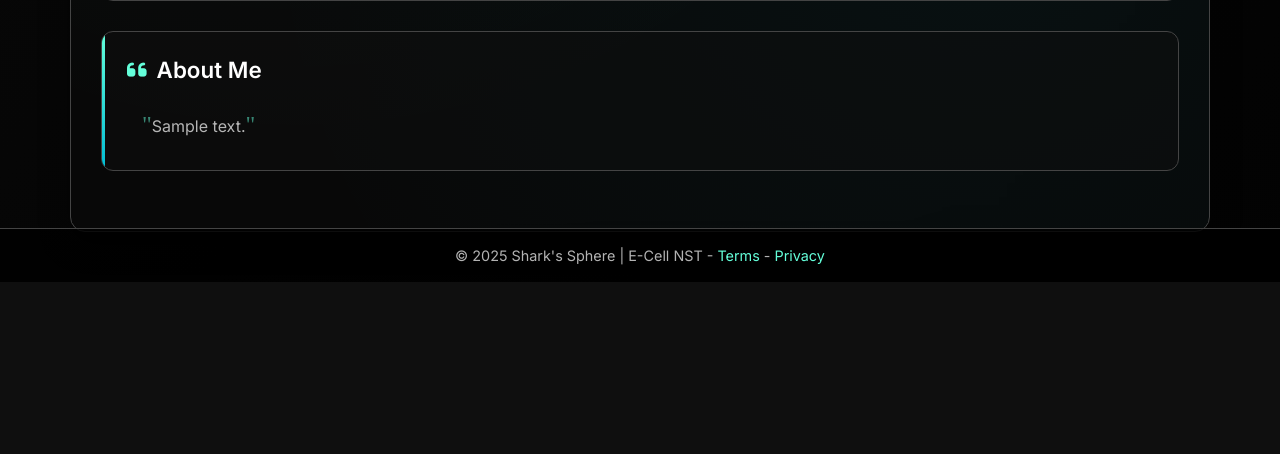
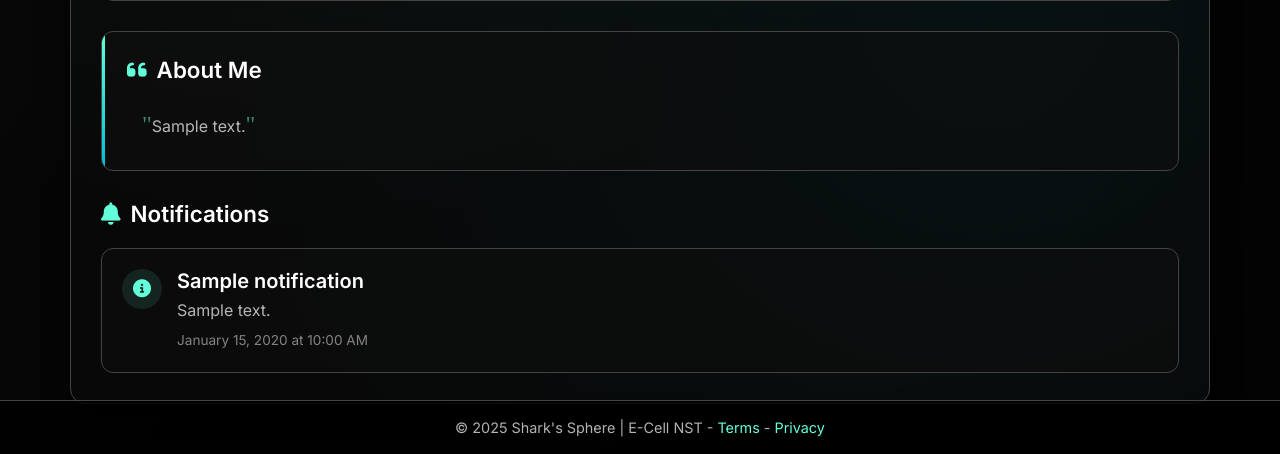
Before and after one commit to CodyBrat/E-cell2.0, a Flask app: page /dashboard in a window 1280 px wide. Shown: the part 1055-1509 px from the top of the page. Before the commit the page ends 1337 px from the top, so only its background shows below. Run offline with Flask 3, Linux system fonts and the light colour scheme; the visitor is signed in with stand-in values (Sample User, id 1); a database or web service that is not in the repository returns one stand-in record (values such as "Sample title").

Commit message:
feature: notify applications

```diff
--- a/app.py
+++ b/app.py
@@ -28,11 +28,13 @@ try:
     users = db['users']
     projects = db['projects']
     applications = db['applications']
+    notifications = db['notifications']
 
     # Create indexes for unique fields and relationships
     users.create_index('email', unique=True)
     projects.create_index('user_id')
     applications.create_index([('project_id', 1), ('user_id', 1)])
+    notifications.create_index('user_id')
 except Exception as e:
     print(f"Error connecting to MongoDB: {e}")
     # Still initialize these variables to avoid NameError
@@ -141,6 +143,29 @@ def get_applications_by_project(project_id):
         print(f"Error fetching applications by project: {e}")
         return []
 
+# Helper functions for notification operations
+def create_notification(user_id, title, message, notification_type='info'):
+    try:
+        notification = {
+            'user_id': user_id,
+            'title': title,
+            'message': message,
+            'type': notification_type,
+            'read': False,
+            'created_at': datetime.utcnow()
+        }
+        return notifications.insert_one(notification).inserted_id
+    except Exception as e:
+        print(f"Error creating notification: {e}")
+        return None
+
+def get_user_notifications(user_id):
+    try:
+        return list(notifications.find({'user_id': user_id}).sort('created_at', -1))
+    except Exception as e:
+        print(f"Error fetching user notifications: {e}")
+        return []
+
 def admin_required(f):
     @wraps(f)
     def decorated_function(*args, **kwargs):
@@ -244,12 +269,14 @@ def dashboard():
     # Get user's projects and applications
     user_projects = list(projects.find({'user_id': user['_id']}))
     user_applications = list(applications.find({'user_id': user['_id']}))
+    user_notifications = get_user_notifications(user['_id'])
 
     return render_template('dashboard.html',
                          user=user,
                          has_description=has_description,
                          projects=user_projects,
-                         applications=user_applications)
+                         applications=user_applications,
+                         notifications=user_notifications)
 
 @app.route('/logout')
 def logout():
@@ -321,6 +348,15 @@ def projects_route():
                     else:
                         application_id = create_application(project_id_obj, user['_id'], message)
                         if application_id:
+                            # Create notification for project creator
+                            project_creator = get_user_by_id(project['user_id'])
+                            if project_creator:
+                                create_notification(
+                                    project_creator['_id'],
+                                    'New Project Application',
+                                    f'{user["name"]} has applied to your project "{project["title"]}"',
+                                    'application'
+                                )
                             flash('Application submitted successfully!', 'success')
                             return redirect(url_for('dashboard'))
                         else:
--- a/templates/dashboard.html
+++ b/templates/dashboard.html
@@ -824,6 +824,81 @@
                 font-size: 24px;
             }
         }
+
+        /* Notifications Styles */
+        .notifications-section {
+            margin-top: 30px;
+            animation: fadeIn 0.8s ease-out forwards;
+        }
+
+        .notifications-list {
+            display: flex;
+            flex-direction: column;
+            gap: 15px;
+        }
+
+        .notification-card {
+            background: rgba(15, 15, 15, 0.6);
+            border-radius: 12px;
+            padding: 20px;
+            display: flex;
+            align-items: flex-start;
+            gap: 15px;
+            border: 1px solid var(--border);
+            transition: all 0.3s ease;
+            position: relative;
+            overflow: hidden;
+        }
+
+        .notification-card.unread {
+            background: rgba(100, 255, 218, 0.05);
+            border-left: 4px solid var(--accent);
+        }
+
+        .notification-card.unread::before {
+            content: '';
+            position: absolute;
+            top: 0;
+            left: 0;
+            width: 100%;
+            height: 100%;
+            background: linear-gradient(90deg, rgba(100, 255, 218, 0.05), transparent);
+            pointer-events: none;
+        }
+
+        .notification-icon {
+            width: 40px;
+            height: 40px;
+            border-radius: 50%;
+            background: rgba(100, 255, 218, 0.1);
+            display: flex;
+            align-items: center;
+            justify-content: center;
+            font-size: 18px;
+            color: var(--accent);
+        }
+
+        .notification-content {
+            flex: 1;
+        }
+
+        .notification-title {
+            color: var(--text-primary);
+            margin-bottom: 5px;
+            font-weight: 600;
+        }
+
+        .notification-message {
+            color: var(--text-secondary);
+            margin-bottom: 5px;
+            line-height: 1.5;
+        }
+
+        .notification-time {
+            color: var(--text-secondary);
+            opacity: 0.7;
+            font-size: 0.85rem;
+        }
     </style>
 </head>
 <body>
@@ -1005,6 +1080,30 @@
                         </div>
                     {% endif %}
 
+                    {% if notifications %}
+                    <div class="notifications-section">
+                        <h3 class="section-title"><i class="fas fa-bell"></i> Notifications</h3>
+                        <div class="notifications-list">
+                            {% for notification in notifications %}
+                            <div class="notification-card {% if not notification.read %}unread{% endif %}">
+                                <div class="notification-icon">
+                                    {% if notification.type == 'application' %}
+                                    <i class="fas fa-user-plus"></i>
+                                    {% else %}
+                                    <i class="fas fa-info-circle"></i>
+                                    {% endif %}
+                                </div>
+                                <div class="notification-content">
+                                    <h5 class="notification-title">{{ notification.title }}</h5>
+                                    <p class="notification-message">{{ notification.message }}</p>
+                                    <small class="notification-time">{{ notification.created_at.strftime('%B %d, %Y at %I:%M %p') }}</small>
+                                </div>
+                            </div>
+                            {% endfor %}
+                        </div>
+                    </div>
+                    {% endif %}
+
                     {% if user.is_admin %}
                     <div class="admin-section mt-4">
                         <h3 class="section-title"><i class="fas fa-tools"></i> Admin Tools</h3>
```
